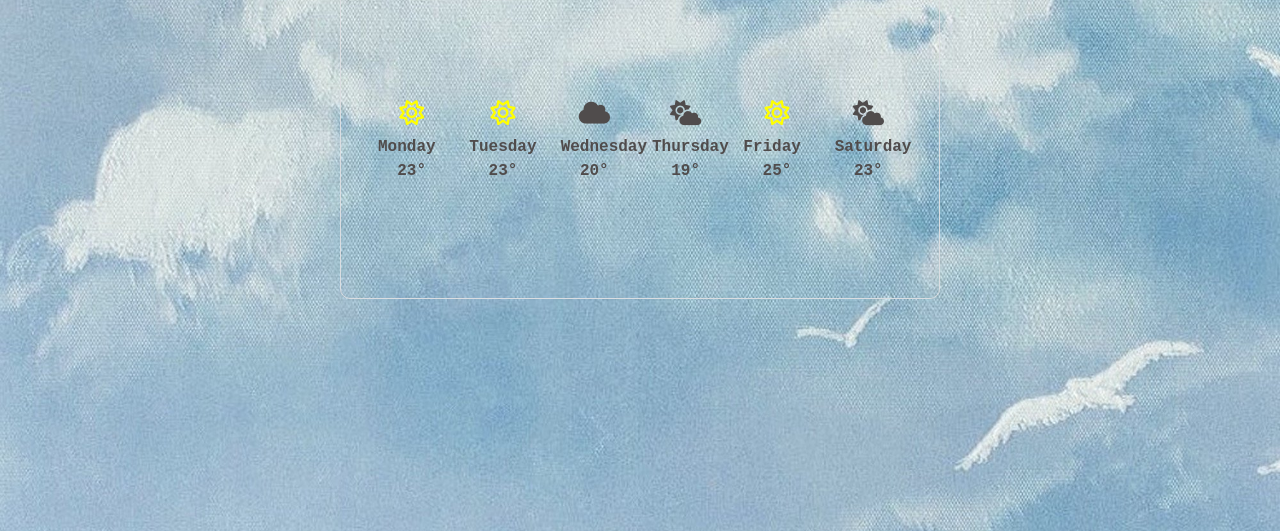
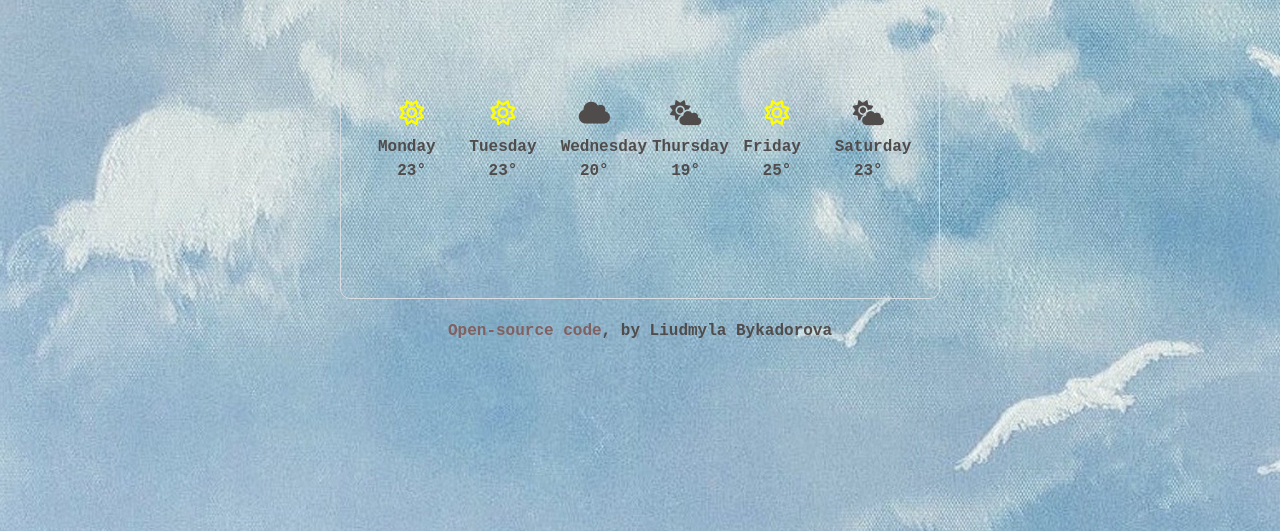
Before and after one commit to Liudmyla-By/my-weather-project, a plain HTML site: page index.html in a window 1280 px wide. Shown: the part 269-800 px from the top of the page. Drawn offline with nearby package versions, Linux system fonts and the light colour scheme.

Commit message:
Added footer with link to GitHub, updated CSS

```diff
--- a/index.html
+++ b/index.html
@@ -137,6 +137,10 @@
   </div>
   </div>
   </div>
+  <footer>
+    <a class="src-code" href="https://github.com/Liudmyla-By/my-weather-project">Open-source code</a>, by Liudmyla
+    Bykadorova
+  </footer>
   <script src="source/index.js"></script>
 
 </body>
--- a/source/style.css
+++ b/source/style.css
@@ -23,6 +23,14 @@ li {
     height: 19px;
     line-height: 1;
     list-style: none;
+}
+
+.src-code {
+    color: rgb(130, 96, 96);
+}
+
+footer {
+    text-align: center;
 }
 
 .weather-app {
```
